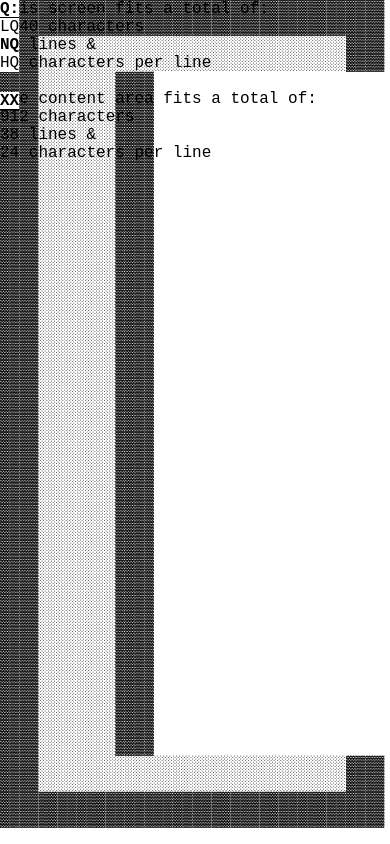
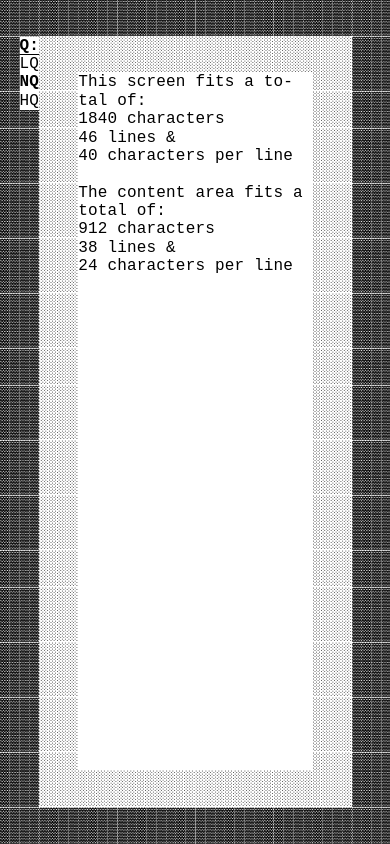
Before and after one commit to ADJHOI/a-brutalist-resolution, a plain HTML site: page index.html in a window 390 px wide. Drawn offline with Linux system fonts and the light colour scheme.

Commit message:
Changed variable styling through JS

```diff
--- a/assets/css/main.css
+++ b/assets/css/main.css
@@ -21,8 +21,8 @@ body {
 #text-wrapper{
     /* position: absolute; */
     /* margin: calc(attr(data-h px) * 6) calc(attr(data-char-w px) * 12); */
-    padding: attr(data-vertical px) attr(data-horizontal px);
-    margin-bottom: 0px;
+    /* margin: attr(data-vertical px) attr(data-horizontal px); */
+    margin-bottom: 0px !important;
     /* padding-bottom: calc(6 * attr(data-h px) - calc(attr(data-h px) - attr(data-line-h px))); */
     /* padding-bottom: calc(6 * attr(data-h px) - calc(attr(data-h px) - attr(data-line-h px))); */
     /* width: calc(100% - calc(attr(data-char-w px) * 24)); */
@@ -45,24 +45,24 @@ body {
 
 #header{
     display: inline-flex;
-    top: calc(attr(data-h px));
-    left: calc(2 * attr(data-w px));
+    /* top: calc(attr(data-h px)); */
+    /* left: calc(2 * attr(data-w px)); */
 }
 
 #header p{
-    margin-right: attr(data-w px);
+    /* margin-right: attr(data-w px); */
 }
 
 #side{
     /* top: calc(2 * attr(data-h px)); */
-    top: attr(data-top px);
-    left: attr(data-left px);
+    /* top: attr(data-top px); */
+    /* left: attr(data-left px); */
     /* left: 0; */
     /* left: calc(attr(data-quality px)); */
 }
 
 #side div{
-    margin-top: attr(data-h px);
+    /* margin-top: attr(data-h px); */
 }
 
 #side p{
@@ -80,7 +80,7 @@ body {
 }
 
 #side .quality-options{
-    margin-bottom: 20px;
+    /* margin-bottom: 20px; */
 }
 
 #body-text p{
@@ -89,10 +89,10 @@ body {
 
 p, #measure{
     font-kerning: none;
-    letter-spacing: calc(attr(data-w px) - attr(data-char-w px));
+    /* letter-spacing: calc(attr(data-w px) - attr(data-char-w px)); */
     /* word-spacing: calc(attr(data-w px) - attr(data-char-w px)); */
     display: flex;
-    line-height: attr(data-h px);
+    /* line-height: attr(data-h px); */
     margin: 0;
     overflow-wrap: break-word;
     hyphens: auto;
@@ -112,5 +112,5 @@ p, #measure{
 
 span{
     /* display: inline-flex; */
-    width: attr(data-w px) !important;
+    /* width: attr(data-w px) !important; */
 }
--- a/assets/js/script.js
+++ b/assets/js/script.js
@@ -70,7 +70,11 @@ function typeFill() {
 
   // y-axis element
   const line = document.createElement('p');
-  line.setAttribute('data-h', addH);
+  line.style.height = addH + 'px';
+  line.style.lineHeight = addH + 'px';
+  line.style.letterSpacing = (addW - charW) + 'px';
+  // line.style.lineHeight = '115.7%';
+  // line.setAttribute('data-h', addH);
   line.className = 'line';
   // line.setAttribute('style', 'font-size:' + measureFS + 'px');
   // document.body.appendChild(line)
@@ -78,7 +82,8 @@ function typeFill() {
   // x-axis element
   const char = document.createElement('span');
   char.className = 'char';
-  char.setAttribute('data-w', addW);
+  // char.style.letterSpacing = ;
+  // char.setAttribute('data-w', addW);
   // line.appendChild(char)
 
 
@@ -100,7 +105,7 @@ function typeFill() {
       } else if (i <= 2 * (2 ** (n - 1)) - 1 && i > (2 ** (n - 1)) - 1 || i >= lineNR - 2 * (2 ** (n - 1)) && i < lineNR - (2 ** (n - 1)) || j <= 2 * (2 ** n) - 1 && j > (2 ** n) - 1 || j >= charNR - 2 * (2 ** n) && j < charNR - (2 ** n)){
         cloneChar.textContent = '░'
       } else {
-        cloneChar.textContent = ' '
+        cloneChar.textContent = ' '
       }
       cloneLine.appendChild(cloneChar);
     }
@@ -109,29 +114,50 @@ function typeFill() {
 
   bgCont.appendChild(frag);
 
-// data attributes
+// setting attributes
 
 // setting line height of <p> in #text-wrapper
   textWrapP.forEach(p => {
-    p.setAttribute('data-h', addH)
-    p.setAttribute('data-w', addW);
-    p.setAttribute('data-char-w', charW);
+    p.style.letterSpacing = (addW - charW) + 'px';
+    p.style.lineHeight = addH + 'px';
+    // p.setAttribute('data-h', addH)
+    // p.setAttribute('data-w', addW);
+    // p.setAttribute('data-char-w', charW);
   });
-  textWrap.setAttribute('data-w', addW);
-  textWrap.setAttribute('data-h', addH);
-  textWrap.setAttribute('data-char-w', charW);
-  textWrap.setAttribute('data-line-h', charH);
-  textWrap.setAttribute('data-horizontal', addW * (4 * (2 ** (n - 1))));
-  textWrap.setAttribute('data-vertical', addH * (2 * (2 ** (n - 1))));
+
+  const textWrapStyles = {
+    margin: (addH * (2 * (2 ** (n - 1)))) + 'px ' + (addW * (4 * (2 ** (n - 1)))) + 'px',
+    paddingBottom: (6 * addH) - (addH - charH) + 'px',
+  };
+  Object.assign(textWrap.style, textWrapStyles);
+
+  // textWrap.setAttribute('style', "margin: " + (addH * (2 * (2 ** (n - 1)))) + "px " + (addW * (4 * (2 ** (n - 1)))) + "px")
+  // textWrap.setAttribute('style', "padding-bottom: ")
+  // textWrap.setAttribute('data-w', addW);
+  // textWrap.setAttribute('data-h', addH);
+  // textWrap.setAttribute('data-char-w', charW);
+  // textWrap.setAttribute('data-line-h', charH);
+  // textWrap.setAttribute('data-horizontal', addW * (4 * (2 ** (n - 1))));
+  // textWrap.setAttribute('data-vertical', addH * (2 * (2 ** (n - 1))));
 
    // nav
-  header.setAttribute('data-w', addW);
-  header.setAttribute('data-h', addH);
+  const headerStyles = {
+    top: addH + 'px',
+    left: addW + 'px'
+  };
+  Object.assign(header.style, headerStyles);
+  // header.setAttribute('data-w', addW);
+  // header.setAttribute('data-h', addH);
 
-  side.setAttribute('data-w', addW);
-  side.setAttribute('data-h', addH);
-  side.setAttribute('data-left', addW * ((2 ** n) - 2));
-  side.setAttribute('data-top', addH * (2 ** (n - 1)));
+  const sideStyles = {
+    top: (addH * (2 ** (n - 1))) + 'px',
+    left: (addW * ((2 ** n) - 2)) + 'px'
+  };
+  Object.assign(side.style, sideStyles);
+  // side.setAttribute('data-w', addW);
+  // side.setAttribute('data-h', addH);
+  // side.setAttribute('data-left', addW * ((2 ** n) - 2));
+  // side.setAttribute('data-top', addH * (2 ** (n - 1)));
 
   footer.setAttribute('data-w', addW);
   footer.setAttribute('data-h', addH);
--- a/index.html
+++ b/index.html
@@ -10,8 +10,8 @@
     <meta name="keywords" content="">
 
     <!-- Mobile -->
-    <!-- <meta name="mobile-web-app-capable" content="yes"> -->
-    <!-- <meta name="viewport" content="width=device-width, initial-scale=1.0" /> -->
+    <meta name="mobile-web-app-capable" content="yes">
+    <meta name="viewport" content="width=device-width, initial-scale=1.0" />
 
     <!-- Favicon -->
     <link rel="icon" type="image/png" href="" sizes="30x30" />
@@ -35,19 +35,20 @@
         <div id="bg-cont" class="q-2" data-quality="2">
             <p id="measure"></p>
         </div>
-        <div id="text-wrapper" class="q-2" data-w="" data-h="" data-quality="2">
+        <div id="text-wrapper" class="q-2" data-quality="2">
             <div id="header" data-h="" data-w="">
+                <!-- <p></p> -->
             </div>
-            <div id="side" data-quality="2" data-w="" data-h="" data-left="" data-top="">
+            <div id="side" data-quality="2">
                 <div class="quality-options">
                     <p>Q:</p>
                     <p id="lq" class="quality" data-quality="1">LQ</p>
                     <p id="nq" class="quality active" data-quality="2">NQ</p>
                     <p id="hq" class="quality" data-quality="3">HQ</p>
                 </div>
-                <div class="toggle-grid">
+                <!-- <div class="toggle-grid">
                     <p id="grid">XX</p>
-                </div>
+                </div> -->
             </div>
             <div id="footer" data-w="" data-h="">
                 <p>
```
